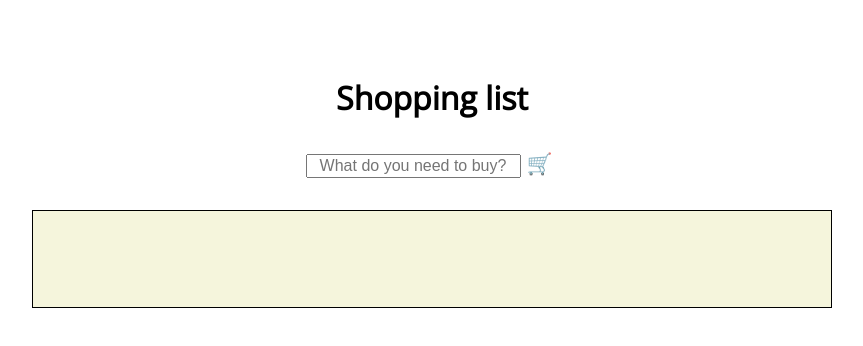
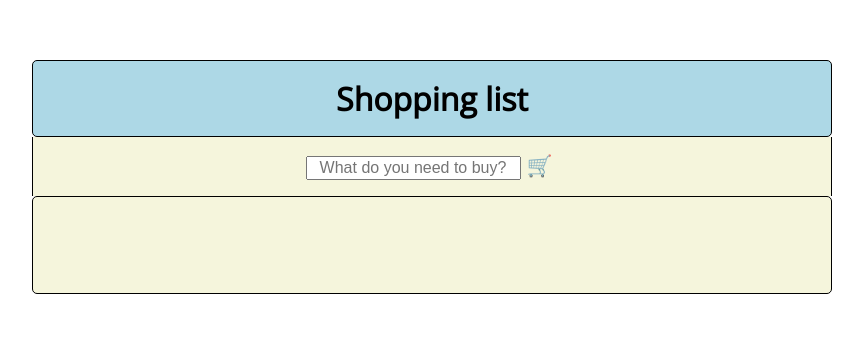
Before and after one commit to sukrijakararic/react-shopping-list, a React (Vite) app: page / in a window 1280 px wide. Shown: the part 132-478 px from the top of the page, without its empty margins (208-1071 px from the left). Built offline with nearby package versions, Linux system fonts and the light colour scheme; a web font is replaced by a local one.

Commit message:
added more styling

```diff
--- a/src/App.css
+++ b/src/App.css
@@ -11,6 +11,11 @@
 h1 {
   font-family: "open sans",serif;
   margin-top: 13rem;
+  background-color: lightblue;
+  margin: 12rem 15rem 0 15rem;
+  border-radius: 5px;
+  border: 1px solid black;
+  padding: 1rem;
 }
 
 input {
@@ -32,6 +37,7 @@
   border: 1px solid black;
   margin: 0 15rem;
   background-color: beige;
+  border-radius: 5px;
 }
 li {
   margin: 1rem 0;
@@ -40,4 +46,12 @@
   border: 1px solid black;
   padding: 1rem;
   border-radius: 1rem;
+  background-color: antiquewhite;
 }
+form {
+  background-color: beige;
+  margin: 0 15rem;
+  padding: 1rem;
+  border-left: 1px solid black;
+  border-right: 1px solid black;
+}
```
